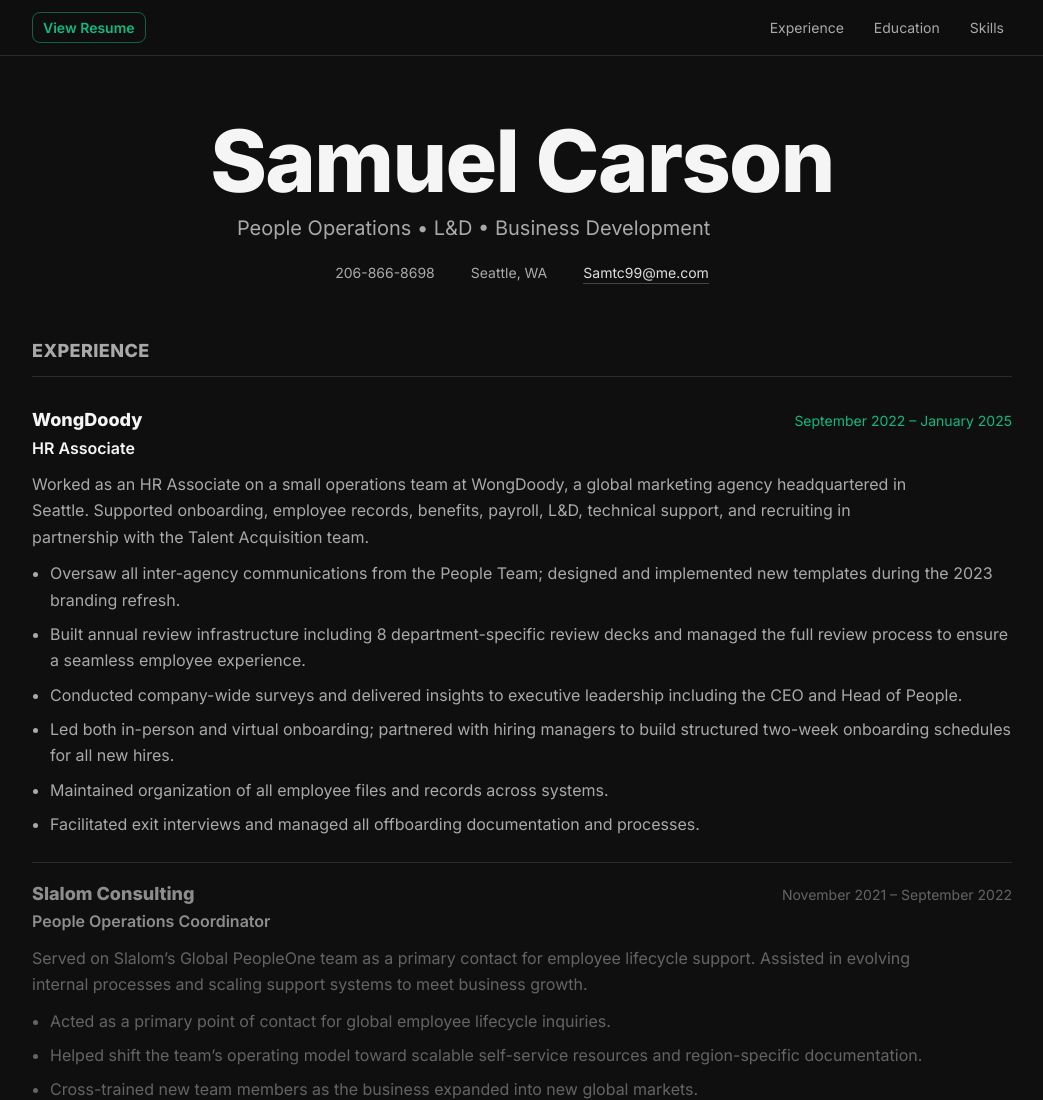
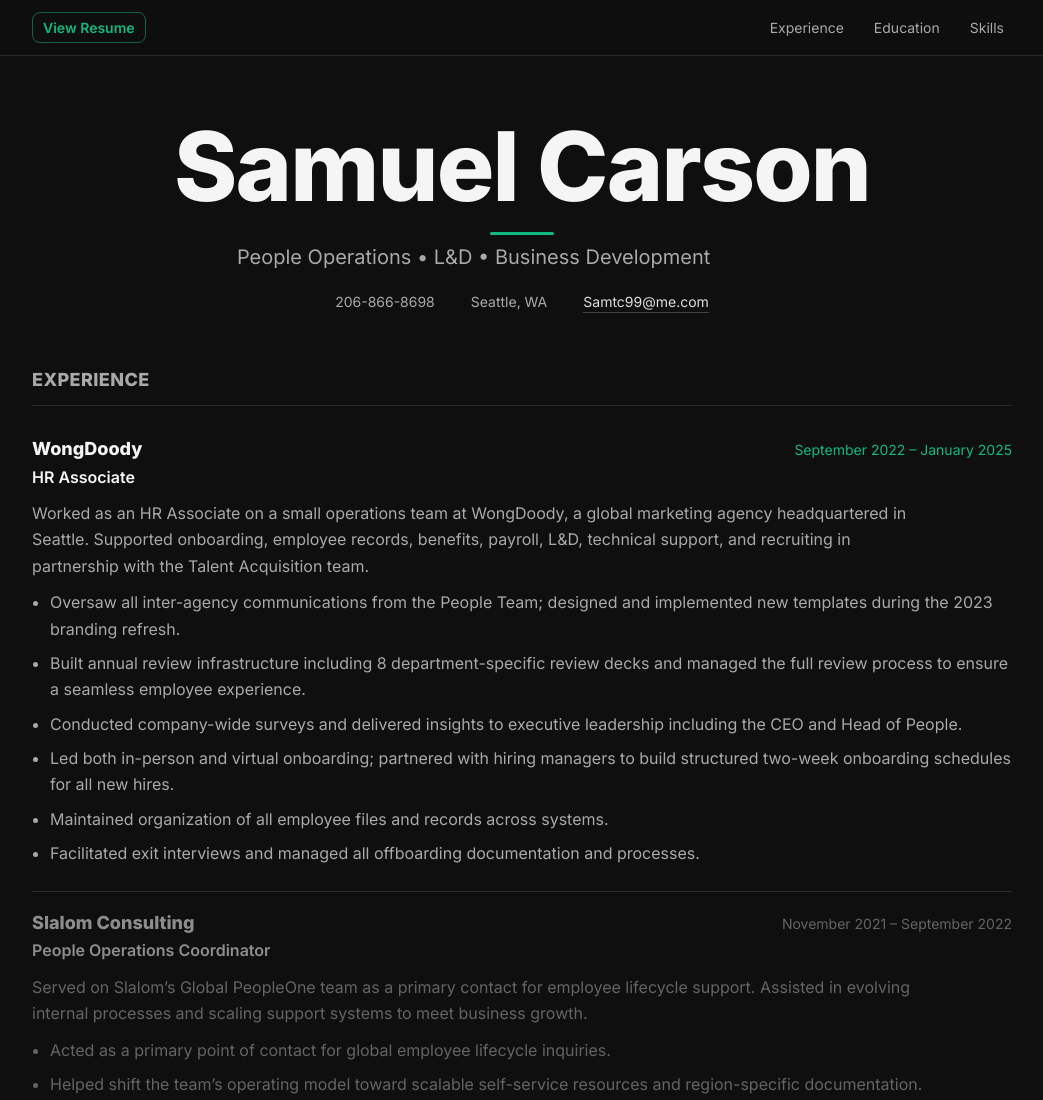
Before and after one commit to samtc99/samuelcarson.github.io, a plain HTML site: page index.html in a window 1280 px wide. Shown: the top 1100 px of the page, without its empty margins (118-1161 px from the left). Drawn offline with Linux system fonts and the light colour scheme.

Commit message:
Update index.html

```diff
--- a/index.html
+++ b/index.html
@@ -129,12 +129,21 @@
     padding: 60px 0 30px;
     text-align: center;
     }
-    h1{
-      margin: 2px 0 8px;
-      font-size: clamp(46px, 8.5vw, 86px);
-      line-height: 1.0;
-      letter-spacing: -1.6px;
-      font-weight: 800;
+  h1{
+  margin: 2px 0 6px;
+  font-size: clamp(54px, 9vw, 96px);
+  line-height: 1;
+  letter-spacing: -1.8px;
+  font-weight: 800;
+}
+h1::after{
+  content:"";
+  display:block;
+  width:64px;
+  height:3px;
+  background: var(--accent);
+  margin: 18px auto 0;
+  border-radius: 3px;
     }
     .headline{
       margin: 0 0 16px;
```
